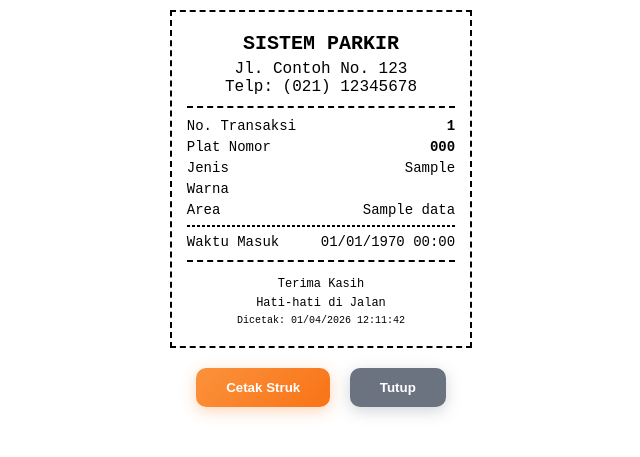
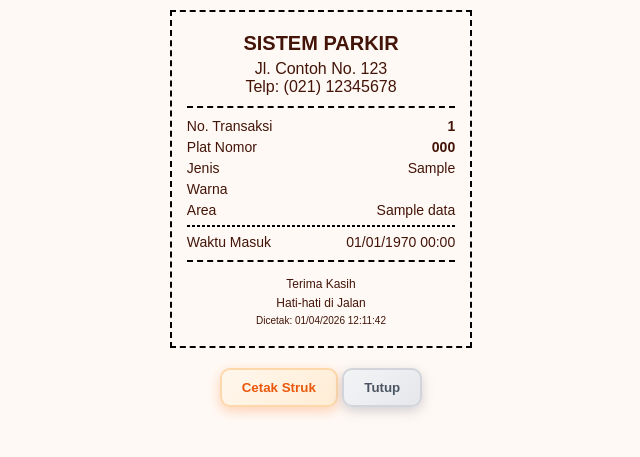
Before and after one commit to mariyanaverna54-prog/parkirvernaa, a PHP site: template views/transaksi/struk.php in a window 1280 px wide. Shown: the top 457 px of the page, without its empty margins (319-959 px from the left). Run offline with PHP 8.4, Linux system fonts and the light colour scheme; the template is opened without the code that fills it: most values are stand-ins (such as "Sample title", 1, 10 or a date in 2020).

Commit message:
komentar

```diff
--- a/views/kendaraan/create.php
+++ b/views/kendaraan/create.php
@@ -40,7 +40,7 @@
                                 <select name="id_area" id="id_area" class="form-select form-control-lg rounded-3 shadow-sm" required>
                                     <option value="">-- Pilih Lokasi Parkir --</option>
                                     <?php
-                                    $db = new PDO("mysql:host=localhost;dbname=db_parkir", "root", "");
+                                    $db = Database::connect();
 
                                     $sql = "SELECT a.*,
                                             (SELECT COUNT(*) FROM tb_transaksi t
--- a/views/transaksi/struk.php
+++ b/views/transaksi/struk.php
@@ -154,12 +154,13 @@
         </div>
     </div>
 
-    <div class="no-print">
-        <button onclick="window.print()" class="btn btn-primary" style="background: linear-gradient(135deg, #fb923c, #f97316); border: none; padding: 12px 30px; border-radius: 10px; color: white; font-weight: bold; box-shadow: 0 4px 15px rgba(249, 115, 22, 0.3); cursor: pointer; margin-right: 10px;">
-            <i class="fas fa-print"></i> Cetak Struk
+    <div class="no-print" style="text-align: center; margin-top: 20px;">
+        <link rel="stylesheet" href="assets/css/halaman.css">
+        <button onclick="window.print()" class="btn btn-orange px-4 py-2 me-2">
+            <i class="fas fa-print me-2"></i>Cetak Struk
         </button>
-        <button onclick="window.close()" class="btn btn-secondary" style="background: #6b7280; border: none; padding: 12px 30px; border-radius: 10px; color: white; font-weight: bold; box-shadow: 0 4px 15px rgba(107, 114, 128, 0.3); cursor: pointer;">
-            <i class="fas fa-times"></i> Tutup
+        <button onclick="window.close()" class="btn btn-secondary px-4 py-2">
+            <i class="fas fa-times me-2"></i>Tutup
         </button>
     </div>
 
```
Also changed, not shown: config/database.php (+14 -1 lines), views/transaksi/list.php (+4 -4 lines).
